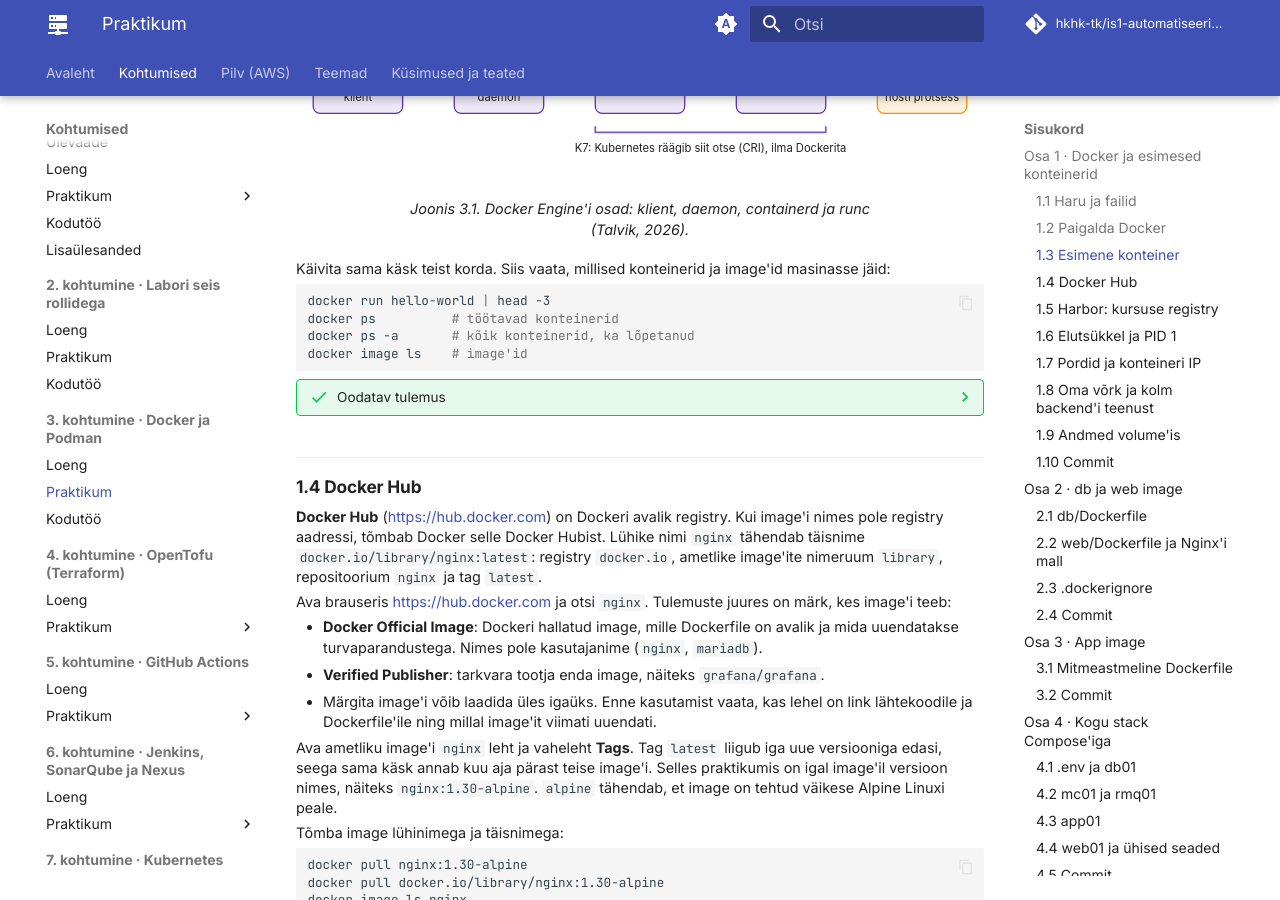
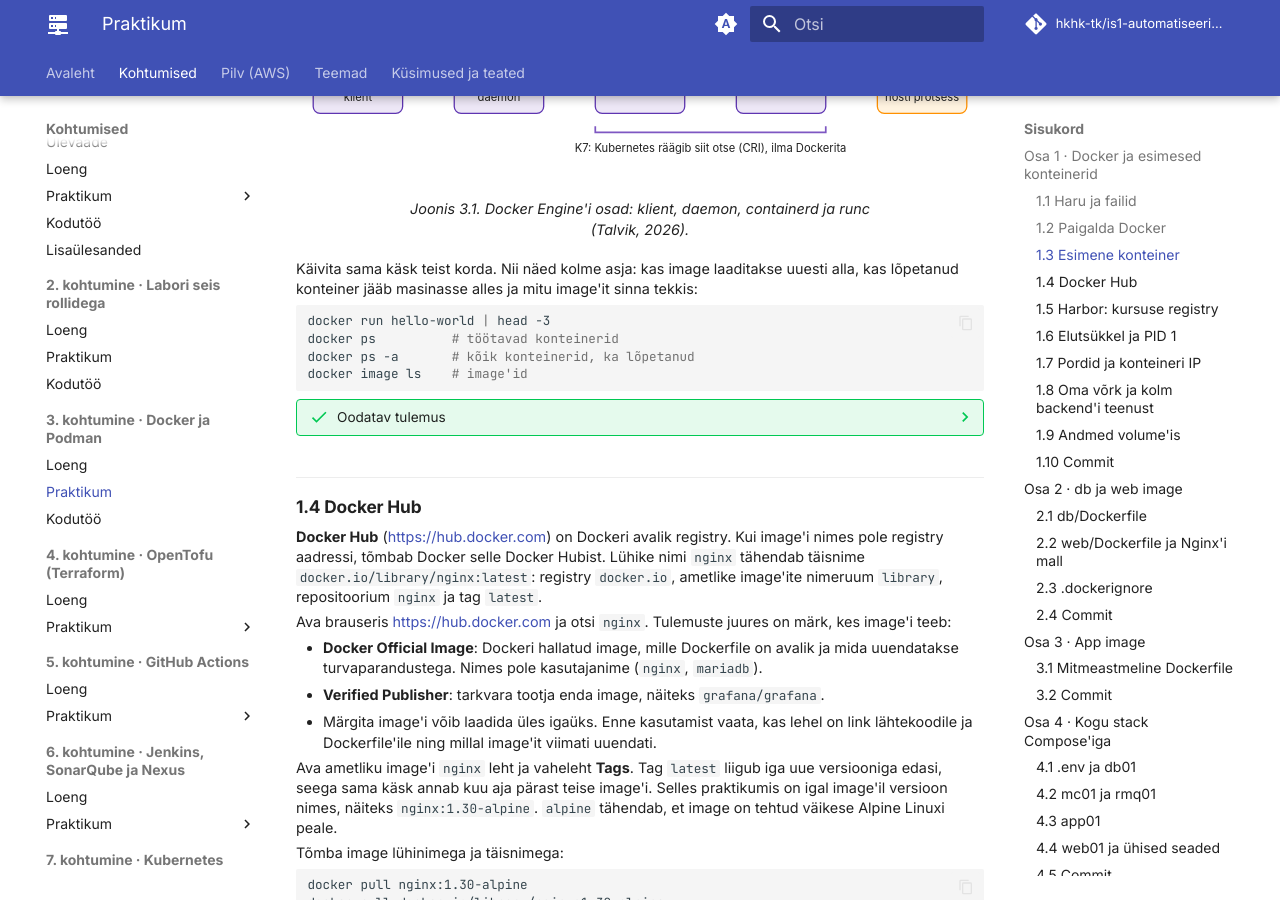
Before and after one commit to hkhk-tk/is1-automatiseerimine, an MkDocs documentation site: the page built from docs/k03/lab.md, in a window 1280 px wide and 900 px high, scrolled down 2625 px. Built offline with MkDocs 1.6.1 and Material for MkDocs 9.7.7, drawn with Linux system fonts in a browser that asks for light colours; comment, search, counter and statistics services are not loaded.

Commit message:
K3 praktikum 1.3: teise käivituse eesmärk kirjas

````diff
--- a/docs/k03/lab.md
+++ b/docs/k03/lab.md
@@ -149,7 +149,7 @@ Teate neli punkti vastavad joonisele 3.1. Käsk `docker` saadab sinu soovi taust
   <figcaption>Joonis 3.1. Docker Engine'i osad: klient, daemon, containerd ja runc (Talvik, 2026).</figcaption>
 </figure>
 
-Käivita sama käsk teist korda. Siis vaata, millised konteinerid ja image'id masinasse jäid:
+Käivita sama käsk teist korda. Nii näed kolme asja: kas image laaditakse uuesti alla, kas lõpetanud konteiner jääb masinasse alles ja mitu image'it sinna tekkis:
 
 ```bash
 docker run hello-world | head -3
````
